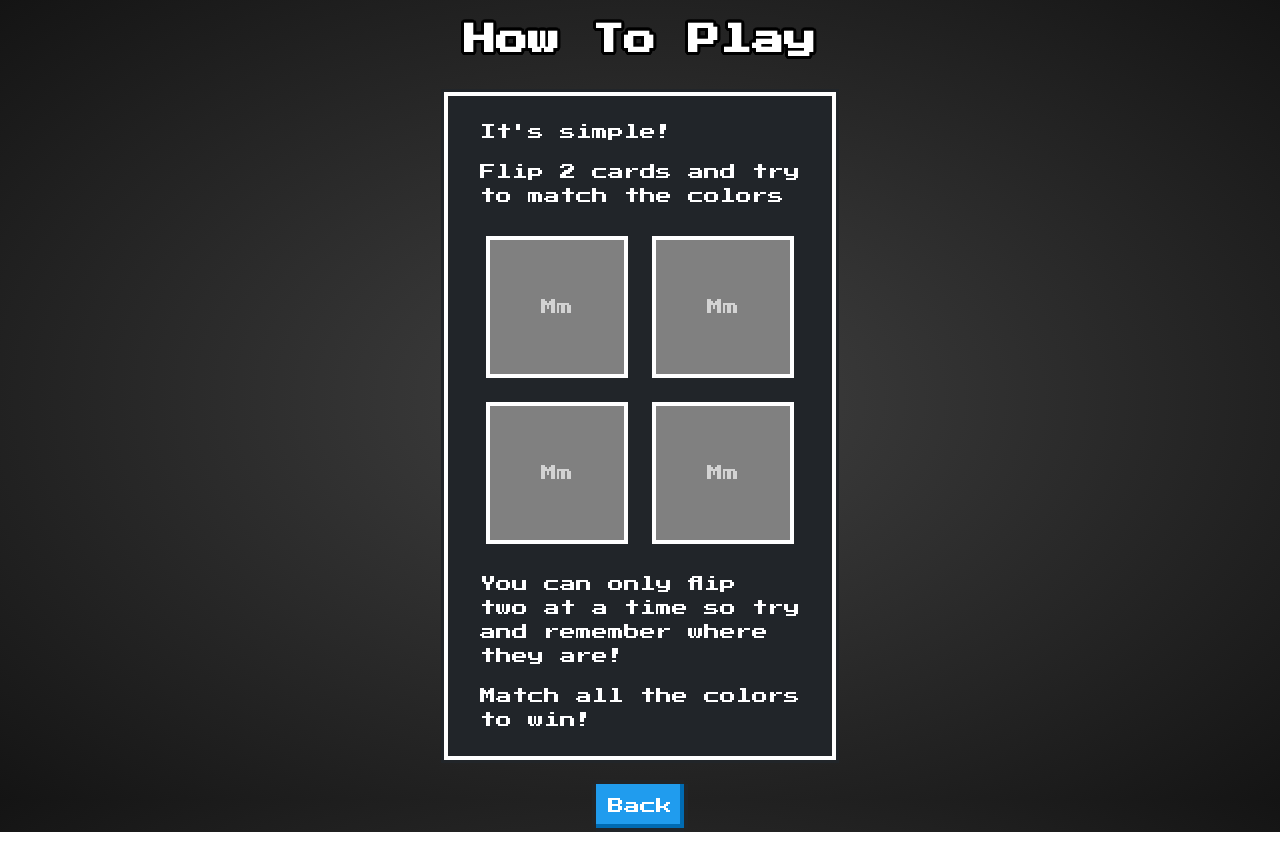
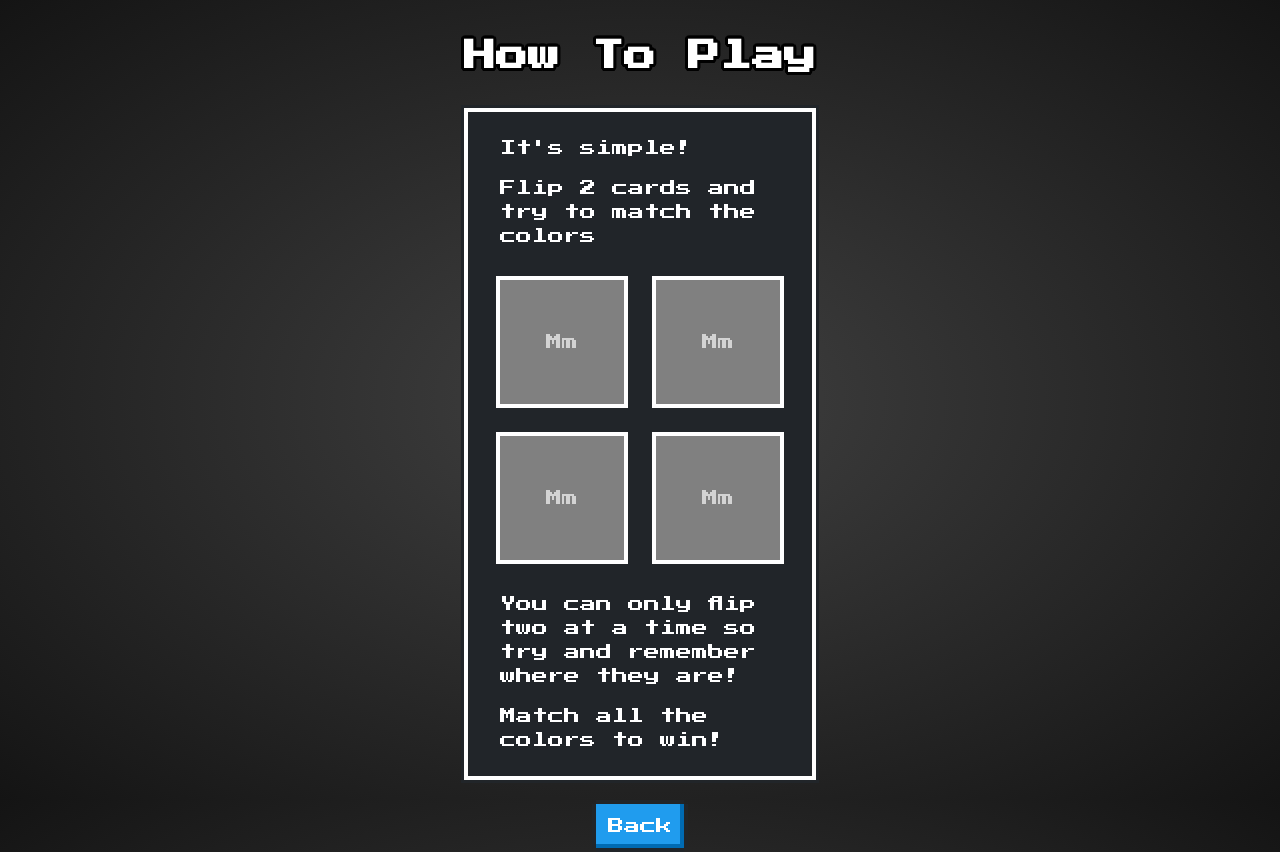
Before and after one commit to jcad57/member-me-game, a React (Vite) app: page /how-to-play in a window 1280 px wide. Built offline with nearby package versions, Linux system fonts and the light colour scheme.

Commit message:
fixed app width in tablet/desktop view and added inline margin to leaderboard container to prevent clipping

```diff
--- a/src/components/Game.jsx
+++ b/src/components/Game.jsx
@@ -20,7 +20,7 @@ function Game({ state, dispatch, setPage }) {
   return (
     <>
       <div style={{ background: `#${state.theme[0]}` }} className="game-container ">
-        <div className="content-container gap-4">
+        <div className="content-container">
           <Hud lives={state.lives} score={state.score} timer={state.timeLeft} state={state} />
           <Grid state={state} dispatch={dispatch} />
 
--- a/src/components/MainMenu.jsx
+++ b/src/components/MainMenu.jsx
@@ -3,7 +3,7 @@ import Button from "./Button";
 function MainMenu() {
   return (
     <div className="game-container place-items-center">
-      <div className="content-container gap-4">
+      <div className="content-container">
         <h1 className="game-title heading">'member Me?</h1>
         <div className="game-description-container nes-container is-dark is-centered is-rounded">
           <p className="fnt-clr-white">
--- a/src/components/Settings.jsx
+++ b/src/components/Settings.jsx
@@ -11,7 +11,7 @@ function Settings({ state, dispatch, setPage }) {
     <div className="game-container place-items-center">
       <div className="content-container">
         <h1 className="game-subtitle heading capitalize">{state.gameMode}</h1>
-        <h2 className="game-mode-extra-info">{state.extraInfo}</h2>
+        {state.extraInfo.length > 0 && <h2 className="game-mode-extra-info">{state.extraInfo}</h2>}
         <div className="content-container nes-container is-dark">
           {state.changeableSettings.map((setting, i) => (
             <SettingsItem setting={setting} key={i} state={state} dispatch={dispatch} />
--- a/src/index.css
+++ b/src/index.css
@@ -229,7 +229,7 @@ body {
 }
 
 .leaderboard-container {
-  max-width: 100vw;
+  max-width: 95vw;
 }
 
 /* Utility Classes */
@@ -399,15 +399,9 @@ body {
 }
 
 @media (min-width: 400px) {
-  .game-container {
-    justify-content: center;
-  }
-
   .content-container {
-    min-width: 358px;
-    align-items: center;
-    justify-content: start;
-    max-width: 400px;
+    margin: 2rem auto;
+    width: 360px;
   }
 
   .gap-2 {
@@ -417,19 +411,12 @@ body {
     gap: 4rem;
   }
 
-  .game-grid {
-    margin-top: 2rem;
-  }
-
   .how-to-grid {
     max-width: 300px;
   }
 }
 
 @media (max-width: 380px) {
-  .leaderboard-container {
-    width: 100%;
-  }
   .game-subtitle-s {
     font-size: 1.35rem;
   }
```
